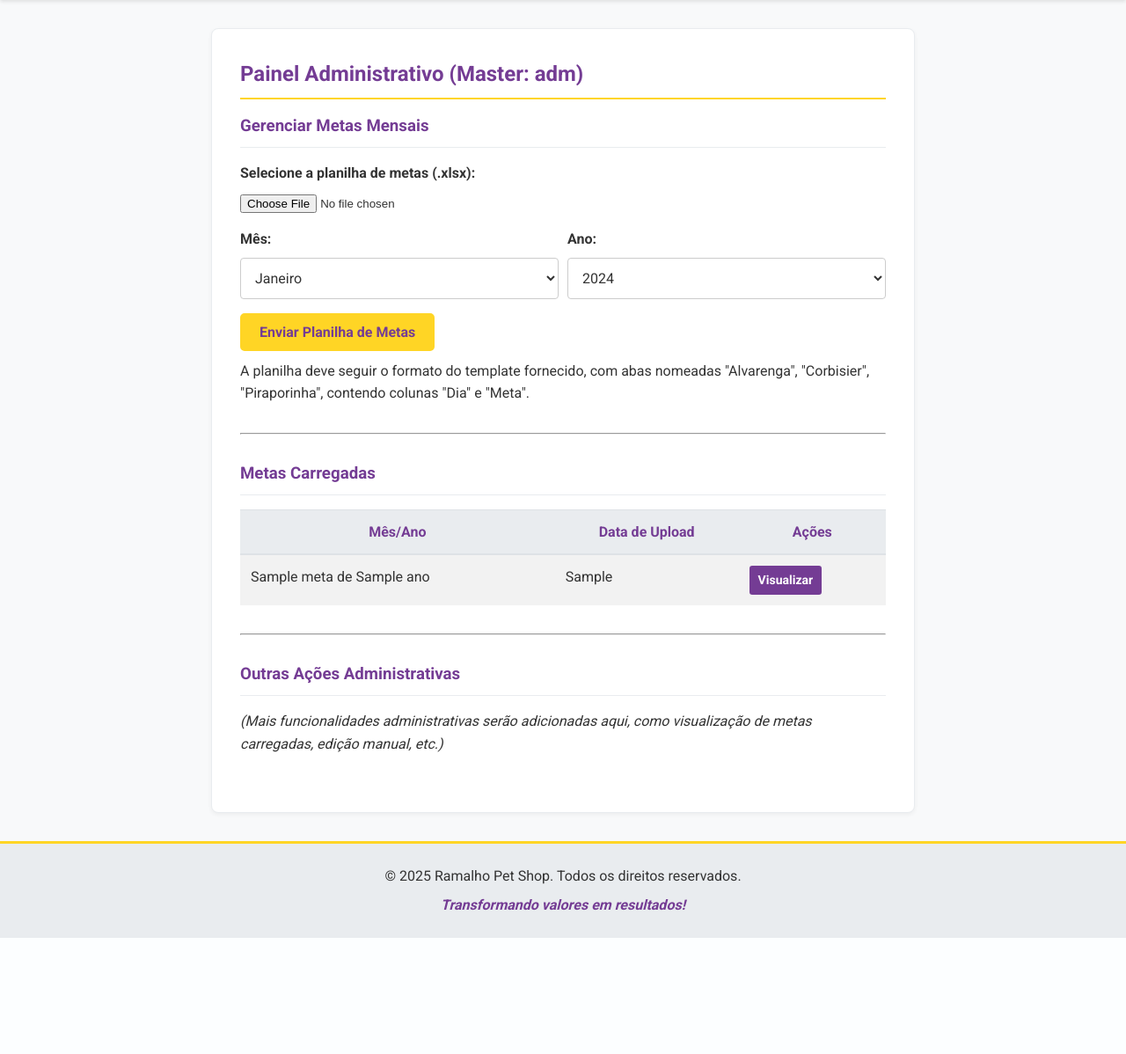
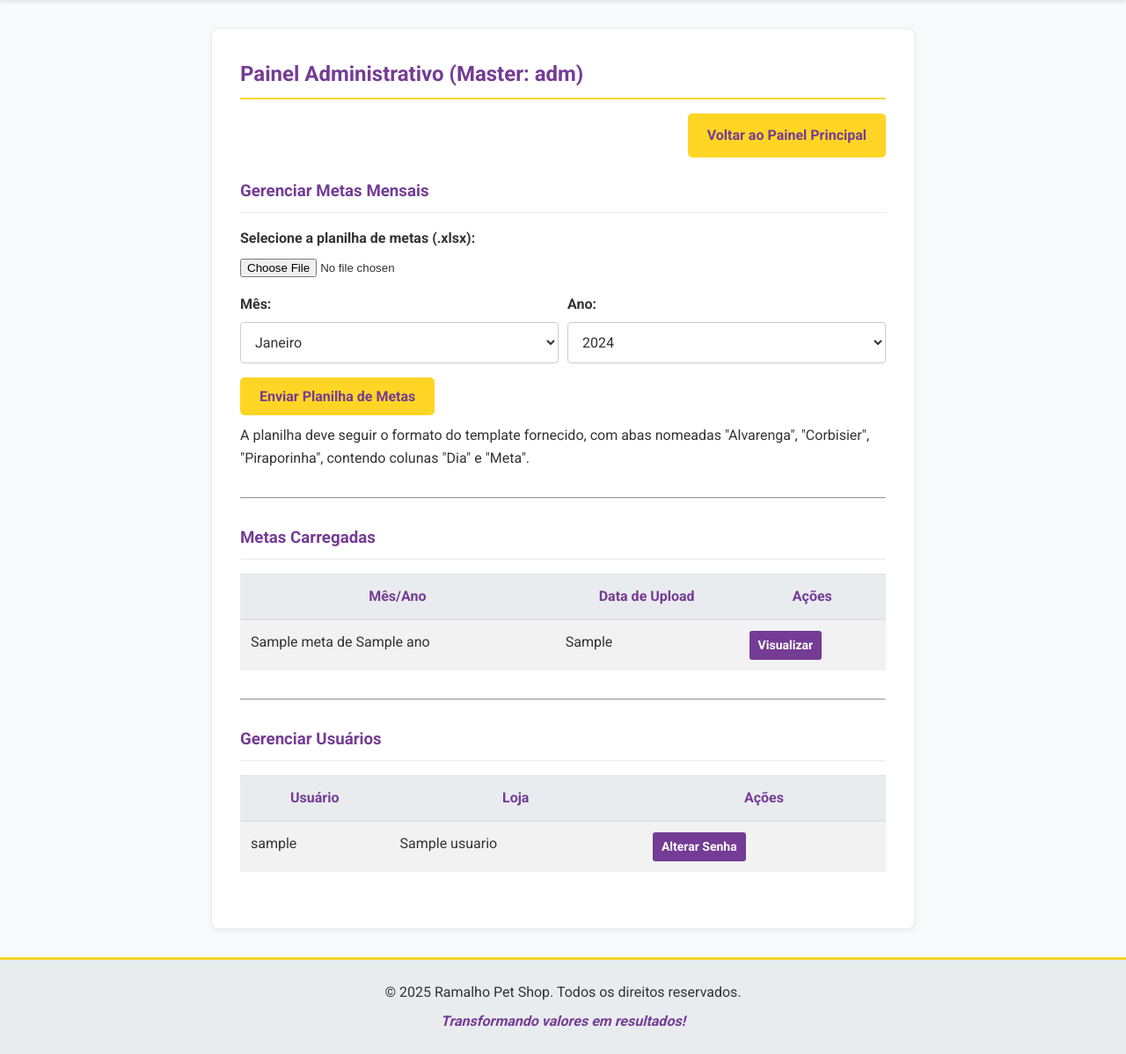
Before and after one commit to PetRamalho/ramalho-petshop-metas, a Flask app: template src/templates/admin.html in a window 1280 px wide. Shown: the part 134-1332 px from the top of the page at 88% size. Before the commit the page ends 1200 px from the top, so only its background shows below. Run offline with Flask 3, Linux system fonts and the light colour scheme; a user stored in the database is signed in; tables that the repository leaves empty hold one stand-in row (values such as "Sample post"); the template is opened without the code that fills it: most values are stand-ins (such as "Sample title", 1, 10 or a date in 2020).

Commit message:
Update admin.html

```diff
--- a/src/templates/admin.html
+++ b/src/templates/admin.html
@@ -13,6 +13,10 @@
             {% endfor %}
         {% endif %}
     {% endwith %}
+
+    <div class="admin-actions">
+        <a href="{{ url_for('main.dashboard') }}" class="btn btn-principal">Voltar ao Painel Principal</a>
+    </div>
 
     <div class="admin-section">
         <h3>Gerenciar Metas Mensais</h3>
@@ -92,12 +96,64 @@
     <hr style="margin: 30px 0;">
 
     <div class="admin-section">
-        <h3>Outras Ações Administrativas</h3>
-        <p><em>(Mais funcionalidades administrativas serão adicionadas aqui, como visualização de metas carregadas, edição manual, etc.)</em></p>
-        <!-- Exemplo: Link para futuras funcionalidades -->
-        <!-- <a href="#" class="btn btn-secundario">Gerenciar Usuários</a> -->
+        <h3>Gerenciar Usuários</h3>
+        <div class="usuarios-container">
+            <table class="table table-striped">
+                <thead>
+                    <tr>
+                        <th>Usuário</th>
+                        <th>Loja</th>
+                        <th>Ações</th>
+                    </tr>
+                </thead>
+                <tbody>
+                    {% if usuarios %}
+                        {% for usuario in usuarios %}
+                        <tr>
+                            <td>{{ usuario.username }}</td>
+                            <td>{{ usuario.store_name }}</td>
+                            <td>
+                                <button class="btn btn-sm btn-secundario" onclick="abrirModalSenha('{{ usuario.id }}', '{{ usuario.username }}')">Alterar Senha</button>
+                            </td>
+                        </tr>
+                        {% endfor %}
+                    {% else %}
+                        <tr>
+                            <td colspan="3" class="text-center">Nenhum usuário encontrado.</td>
+                        </tr>
+                    {% endif %}
+                </tbody>
+            </table>
+        </div>
     </div>
+</div>
 
+<!-- Modal para alteração de senha -->
+<div id="modal-alterar-senha" class="modal">
+    <div class="modal-content">
+        <span class="close" onclick="fecharModalSenha()">&times;</span>
+        <h3>Alterar Senha</h3>
+        <p>Alterando senha para o usuário: <span id="nome-usuario-senha"></span></p>
+
+        <form id="form-alterar-senha" method="POST" action="{{ url_for('main.alterar_senha') }}">
+            <input type="hidden" id="usuario-id" name="usuario_id">
+
+            <div class="form-group">
+                <label for="nova-senha">Nova Senha:</label>
+                <input type="password" id="nova-senha" name="nova_senha" class="form-control" required>
+            </div>
+
+            <div class="form-group">
+                <label for="confirmar-senha">Confirmar Nova Senha:</label>
+                <input type="password" id="confirmar-senha" name="confirmar_senha" class="form-control" required>
+            </div>
+
+            <div class="form-actions">
+                <button type="button" class="btn btn-secundario" onclick="fecharModalSenha()">Cancelar</button>
+                <button type="submit" class="btn btn-principal">Salvar Nova Senha</button>
+            </div>
+        </form>
+    </div>
 </div>
 
 <style>
@@ -105,6 +161,10 @@
     max-width: 800px;
     margin: 2rem auto;
     padding: 2rem;
+}
+.admin-actions {
+    margin-bottom: 1.5rem;
+    text-align: right;
 }
 .admin-section {
     margin-bottom: 2rem;
@@ -151,5 +211,83 @@
         max-width: 100%;
     }
 }
+
+/* Estilos para o modal */
+.modal {
+    display: none;
+    position: fixed;
+    z-index: 1000;
+    left: 0;
+    top: 0;
+    width: 100%;
+    height: 100%;
+    overflow: auto;
+    background-color: rgba(0,0,0,0.4);
+}
+
+.modal-content {
+    background-color: #fefefe;
+    margin: 15% auto;
+    padding: 20px;
+    border: 1px solid #888;
+    width: 80%;
+    max-width: 500px;
+    border-radius: 5px;
+    box-shadow: 0 4px 8px rgba(0,0,0,0.1);
+}
+
+.close {
+    color: #aaa;
+    float: right;
+    font-size: 28px;
+    font-weight: bold;
+    cursor: pointer;
+}
+
+.close:hover,
+.close:focus {
+    color: black;
+    text-decoration: none;
+}
+
+.form-actions {
+    display: flex;
+    justify-content: flex-end;
+    gap: 10px;
+    margin-top: 20px;
+}
 </style>
+
+<script>
+// Funções para o modal de alteração de senha
+function abrirModalSenha(usuarioId, usuarioNome) {
+    document.getElementById('usuario-id').value = usuarioId;
+    document.getElementById('nome-usuario-senha').textContent = usuarioNome;
+    document.getElementById('modal-alterar-senha').style.display = 'block';
+}
+
+function fecharModalSenha() {
+    document.getElementById('modal-alterar-senha').style.display = 'none';
+    document.getElementById('form-alterar-senha').reset();
+}
+
+// Validação do formulário de alteração de senha
+document.getElementById('form-alterar-senha').addEventListener('submit', function(event) {
+    const novaSenha = document.getElementById('nova-senha').value;
+    const confirmarSenha = document.getElementById('confirmar-senha').value;
+
+    if (novaSenha !== confirmarSenha) {
+        alert('As senhas não coincidem. Por favor, tente novamente.');
+        event.preventDefault();
+    }
+});
+
+// Fechar o modal se o usuário clicar fora dele
+window.onclick = function(event) {
+    const modal = document.getElementById('modal-alterar-senha');
+    if (event.target == modal) {
+        fecharModalSenha();
+    }
+}
+</script>
 {% endblock %}
```
